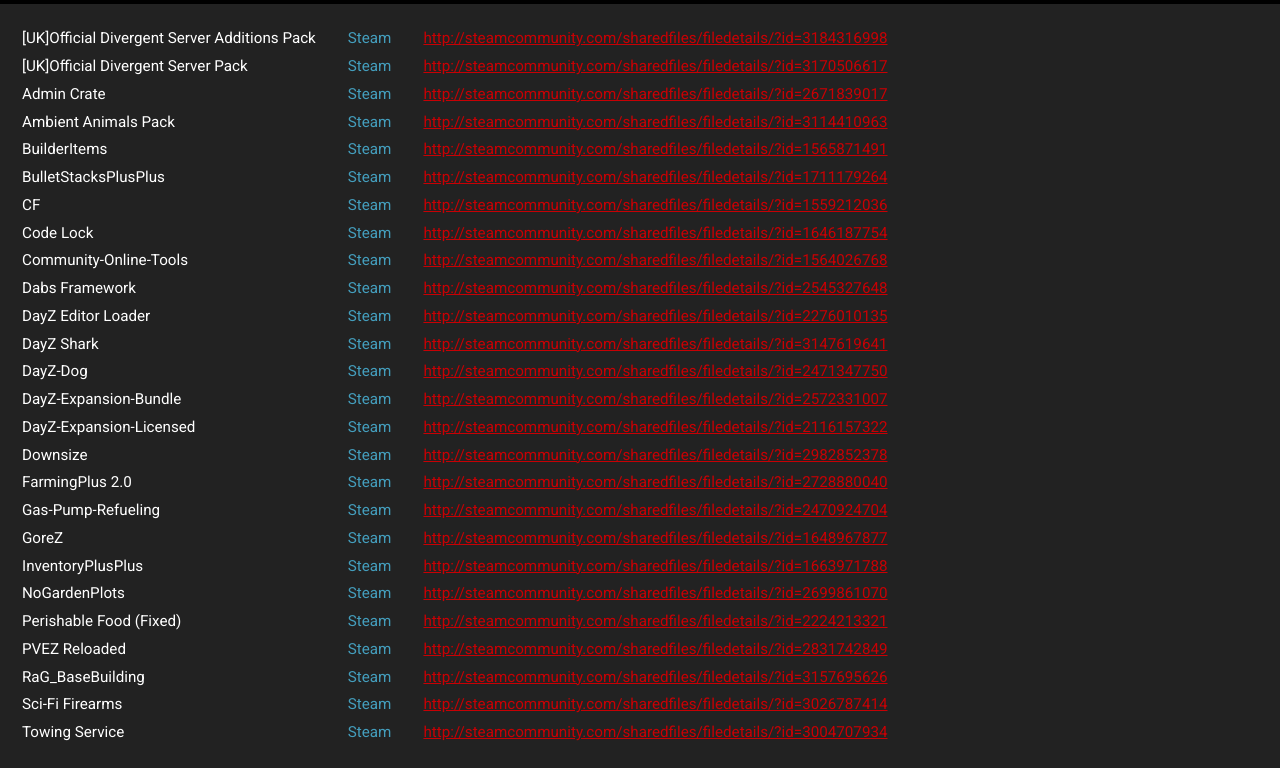
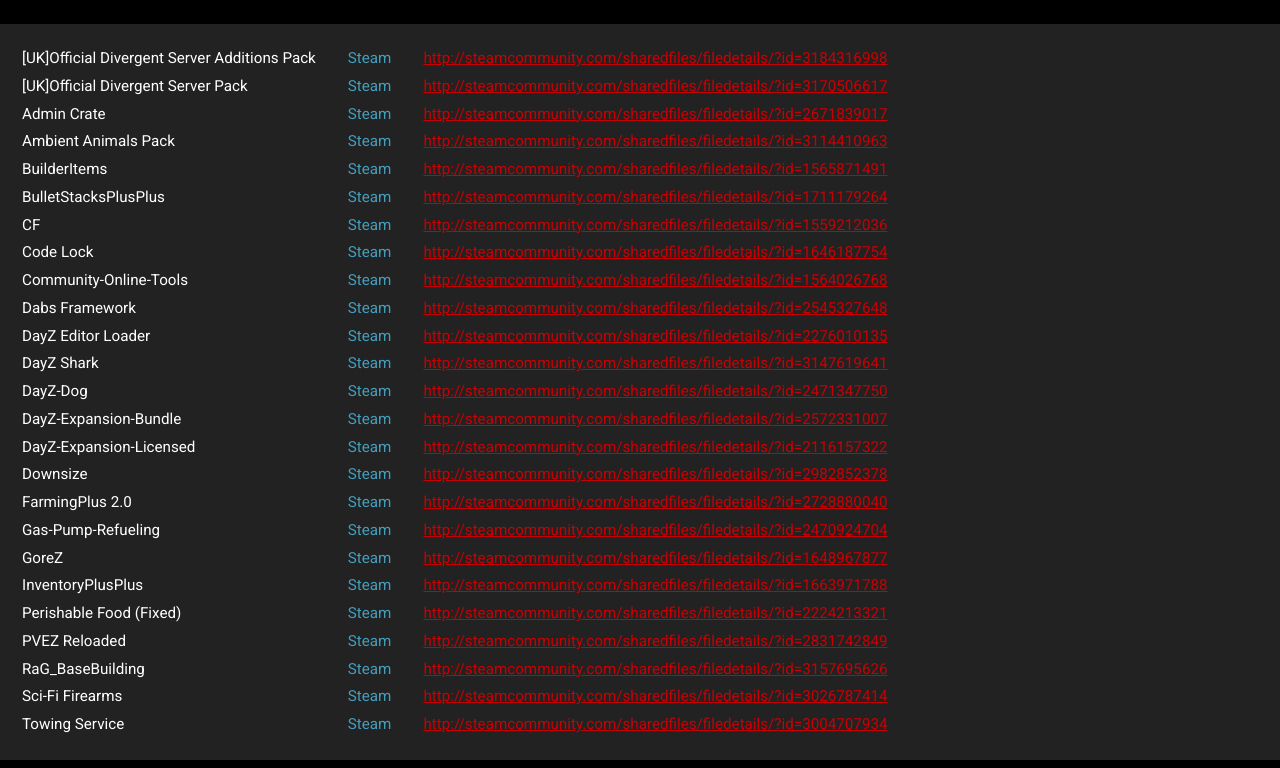
Before and after one commit to Official-Divergent-Server/dayz, a plain HTML site: page index.html in a window 1280 px wide. Shown: the part 140-908 px from the top of the page. Drawn offline with Linux system fonts and the light colour scheme.

Commit message:
index.html

```diff
--- a/index.html
+++ b/index.html
@@ -1,4 +1,5 @@
-<?xml version="1.0" encoding="utf-8"?>
+
+﻿<?xml version="1.0" encoding="utf-8"?>
 <html>
   <head>
     <meta name="dayz:Type" content="list" />
@@ -6,14 +7,14 @@
     <link href="https://fonts.googleapis.com/css?family=Roboto" rel="stylesheet" type="text/css" />
     <style>
 body {
-	margin: 0;
-	padding: 0;
-	color: #fff;
-	background: #000;
+  margin: 0;
+  padding: 0;
+  color: #fff;
+  background: #000;
 }
 
 body, th, td {
-	font: 95%/1.3 Roboto, Segoe UI, Tahoma, Arial, Helvetica, sans-serif;
+  font: 95%/1.3 Roboto, Segoe UI, Tahoma, Arial, Helvetica, sans-serif;
 }
 
 td {
@@ -260,15 +261,6 @@ a:hover {
           </td>
         </tr>
         <tr data-type="ModContainer">
-          <td data-type="DisplayName">NoGardenPlots</td>
-          <td>
-            <span class="from-steam">Steam</span>
-          </td>
-          <td>
-            <a href="http://steamcommunity.com/sharedfiles/filedetails/?id=2699861070" data-type="Link">http://steamcommunity.com/sharedfiles/filedetails/?id=2699861070</a>
-          </td>
-        </tr>
-        <tr data-type="ModContainer">
           <td data-type="DisplayName">Perishable Food (Fixed)</td>
           <td>
             <span class="from-steam">Steam</span>
```
